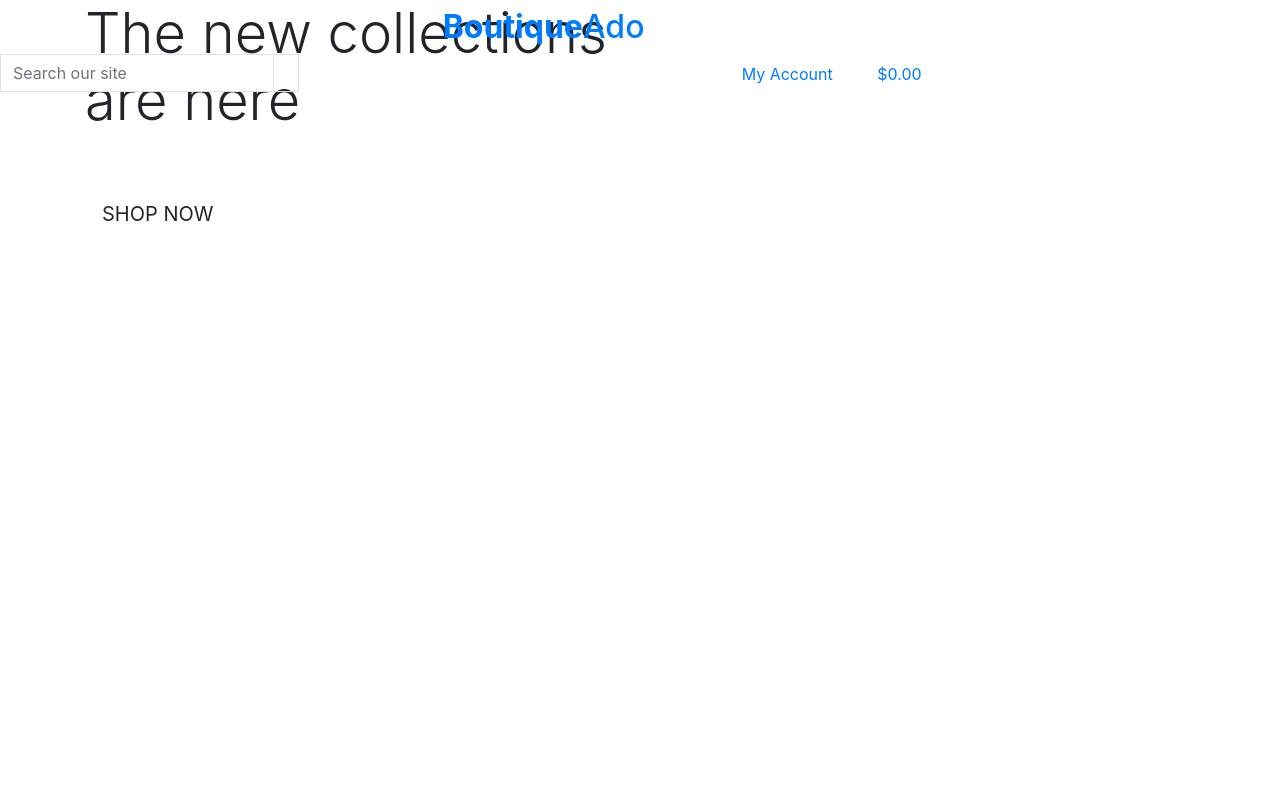
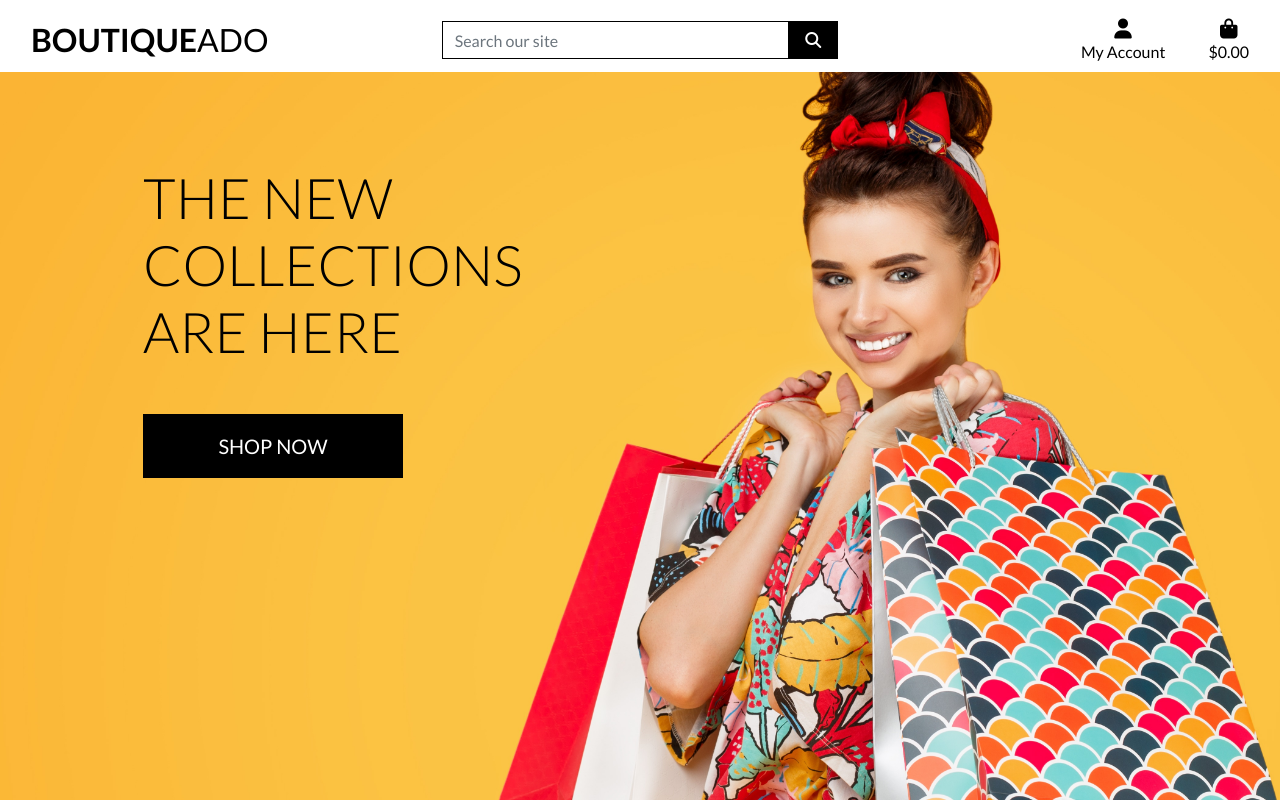
Before and after one commit to LW83/BoutiqueAdoWalkthrough, a Django app: page / in a window 1280 px wide. Run offline with Django 3.2, Linux system fonts and the light colour scheme; some libraries are stand-ins or nearby versions.

Commit message:
Completed home page header and css

```diff
--- a/boutique_ado/settings.py
+++ b/boutique_ado/settings.py
@@ -147,6 +147,10 @@
 # https://docs.djangoproject.com/en/3.2/howto/static-files/
 
 STATIC_URL = '/static/'
+STATICFILES_DIRS = (os.path.join(BASE_DIR, 'static'),)
+
+MEDIA_URL = '/media/'
+MEDIA_ROOT = os.path.join(BASE_DIR, 'media')
 
 # Default primary key field type
 # https://docs.djangoproject.com/en/3.2/ref/settings/#default-auto-field
--- a/boutique_ado/urls.py
+++ b/boutique_ado/urls.py
@@ -15,9 +15,11 @@
 """
 from django.contrib import admin
 from django.urls import path, include
+from django.conf import settings
+from django.conf.urls.static import static
 
 urlpatterns = [
     path('admin/', admin.site.urls),
     path('accounts/', include('allauth.urls')),
     path('', include('home.urls')),
-]
+] + static(settings.MEDIA_URL, document_root=settings.MEDIA_ROOT)
--- /dev/null
+++ b/static/css/base.css
@@ -0,0 +1,84 @@
+/* Allows h-100 and vertical centring to work */
+html {
+    height: 100%;
+}
+
+body {
+    background: url('/media/homepage_background_cropped.jpeg') no-repeat center center fixed;
+    background-size: cover;
+    height: calc(100vh-164px);
+    color: #555;
+    font-family: 'Lato';
+}
+
+/* from Bulma - another css framework similar to Bootstrp. Ensures when using FA icon will stay perfectly centred and consistent size unless changed*/
+.icon {
+    align-items: center;
+    display: inline-flex;
+    justify-content: center;
+    height: 1.5rem;
+    width: 1.5rem;
+}
+
+.logo-font {
+    text-transform: uppercase;
+}
+
+/* So only takes up as much space as text requires and no more */
+.main-logo-link {
+    width: fit-content;
+}
+
+.shop-now-button {
+    background: black;
+    color: white;
+    min-width: 260px;
+}
+
+.btn-black {
+    background: black;
+    color: white;
+}
+
+.shop-now-button:hover,
+.shop-now-button:active,
+.shop-now-button:focus,
+.btn-black:hover,
+.btn-black:active,
+.btn-black:focus {
+    background: #222;
+    color: white;
+}
+
+/* Marked as important as always want elements using this class to obey them */
+.text-black {
+    color: #000 !important;
+}
+
+.border-black {
+    border: 1px solid black !important;
+}
+
+/* -------------------------------- Media Queries */
+
+/* Slightly larger container on xl screens */
+@media (min-width: 1200px) {
+  .container {
+    max-width: 80%;
+  }
+}
+
+/* fixed top navbar only on medium and up */
+@media (min-width: 992px) {
+    .fixed-top-desktop-only {
+        position: fixed;
+        top: 0;
+        right: 0;
+        left: 0;
+        z-index: 1030;
+    }
+
+    .header-container {
+        padding-top: 164px;
+    }
+}
--- a/templates/base.html
+++ b/templates/base.html
@@ -17,12 +17,20 @@
     {% block corecss %}
         <!-- Bootstrap CSS -->
         <link rel="stylesheet" href="https://cdn.jsdelivr.net/npm/bootstrap@4.6.2/dist/css/bootstrap.min.css" integrity="sha384-xOolHFLEh07PJGoPkLv1IbcEPTNtaed2xpHsD9ESMhqIYd0nLMwNLD69Npy4HI+N" crossorigin="anonymous">
+        <!--Google Fonts-->
+        <link rel="preconnect" href="https://fonts.googleapis.com">
+        <link rel="preconnect" href="https://fonts.gstatic.com" crossorigin>
+        <link href="https://fonts.googleapis.com/css2?family=Lato:ital,wght@0,100;0,300;0,400;0,700;0,900;1,100;1,300;1,400;1,700;1,900&display=swap" rel="stylesheet">
+        <!--Link to CSS Stylesheet-->
+        <link rel="stylesheet" href="{% static 'css/base.css' %}">
     {% endblock %}
 
     {% block extra_css %}
     {% endblock %}
 
     {% block corejs %}
+        <!--Font Awesome Kit Code-->
+        <script src="https://kit.fontawesome.com/657a87c31d.js" crossorigin="anonymous"></script>
         <!-- Option 2: Separate Popper and Bootstrap JS -->
         <script src="https://cdn.jsdelivr.net/npm/jquery@3.5.1/dist/jquery.min.js" integrity="sha256-9/aliU8dGd2tb6OSsuzixeV4y/faTqgFtohetphbbj0=" crossorigin="anonymous"></script>
         <script src="https://cdn.jsdelivr.net/npm/popper.js@1.16.1/dist/umd/popper.min.js" integrity="sha384-9/reFTGAW83EW2RDu2S0VKaIzap3H66lZH81PoYlFhbGU+6BZp6G7niu735Sk7lN" crossorigin="anonymous"></script>
@@ -37,15 +45,17 @@
 
   <body>
     <header class="container-fluid fixed-top">
-        <div class="row">
+        <!-- d determines display on large screens only - will look different on mobile -->
+        <div id="topnav" class="row bg-white pt-lg-2 d-none d-lg-flex">
             <!-- col-12 to stack vertically on all but large & extra large screens -->
             <!-- my-auto py-1 and py-lg-0 vertically centred with top and bottom padding on smaller screens -->
-            <div class="col-12 col-lg-4 my-auto py-1 py-lg-0 text-center text-lg-left"></div>
+            <div class="col-12 col-lg-4 my-auto py-1 py-lg-0 text-center text-lg-left">
                 <a href="{% url 'home' %}" class="nav-link main-logo-link">
                   <h2 class="logo-font text-black my-0"><strong>Boutique</strong>Ado</h2>
                 </a>
+            </div>
             <!-- Search form -->
-            <div class="col-12 col-lg-4 my-auto py-1 py-lg-0"></div>
+            <div class="col-12 col-lg-4 my-auto py-1 py-lg-0">
                 <form method="GET" action="">
                     <div class="input-group w-100">
                         <input class="form-control border border-black rounded-0" type="text" name="q" placeholder="Search our site">
@@ -58,7 +68,8 @@
                         </div>
                     </div>
                 </form>
-            <div class="col-12 col-lg-4 my-auto py-1 py-lg-0"></div>
+            </div>
+            <div class="col-12 col-lg-4 my-auto py-1 py-lg-0">
             <!-- List inline used to style horizontally. List unstyled for no bullets -->
                 <ul class="list-inline list-unstyled text-center text-lg-right my-0">
                     <li class="list-inline-item dropdown">
@@ -97,6 +108,7 @@
                     </li>
                 </ul>
             </div>
+        </div>
     </header>
 
     {% if messages %}
```
Also changed, not shown: media/homepage_background_cropped.jpeg (added). Lines whose indentation alone changed are shown as unchanged.
